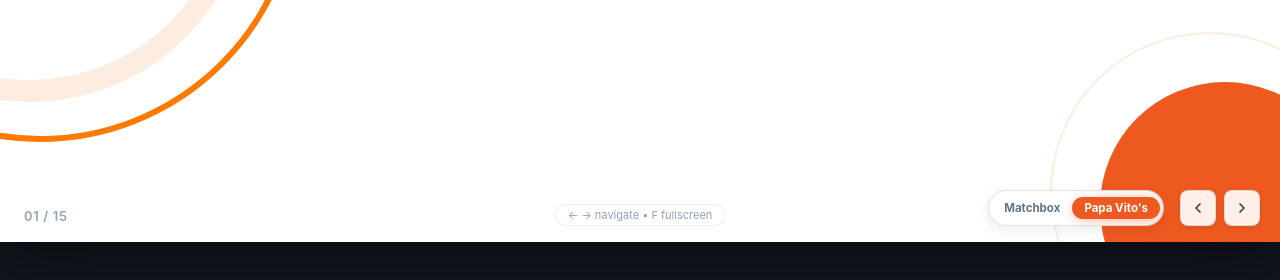
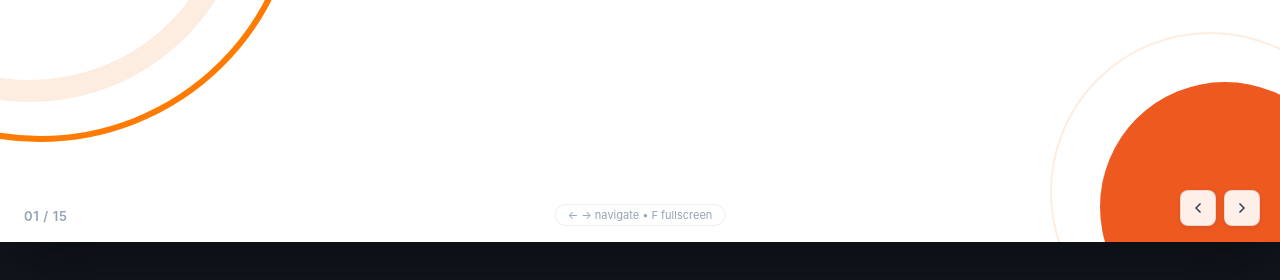
Before and after one commit to Loreeenzz/papa-vitos-score-breakdown, a plain HTML site: page index.html in a window 1280 px wide. Shown: the part 518-798 px from the top of the page. Drawn offline with Linux system fonts and the light colour scheme; a web font is replaced by a local one.

Commit message:
feat: Remove business switcher button for standalone Papa Vito's deck

```diff
--- a/index.html
+++ b/index.html
@@ -2484,12 +2484,8 @@
       <span>← → navigate • F fullscreen</span>
     </div>
 
-    <!-- Minimal Controls & Business Switcher -->
+    <!-- Minimal Controls -->
     <div class="deck-controls">
-      <div class="biz-switcher-pill" title="Switch business case study">
-        <a href="https://loreeenzz.github.io/prospect-score-breakdown/" class="biz-pill">Matchbox</a>
-        <a href="index.html" class="biz-pill active">Papa Vito's</a>
-      </div>
       <button class="ctrl-btn" id="prevBtn" title="Previous Slide">
         <svg width="16" height="16" viewBox="0 0 24 24" fill="none" stroke="currentColor" stroke-width="2.5" stroke-linecap="round" stroke-linejoin="round"><polyline points="15 18 9 12 15 6"></polyline></svg>
       </button>
```
